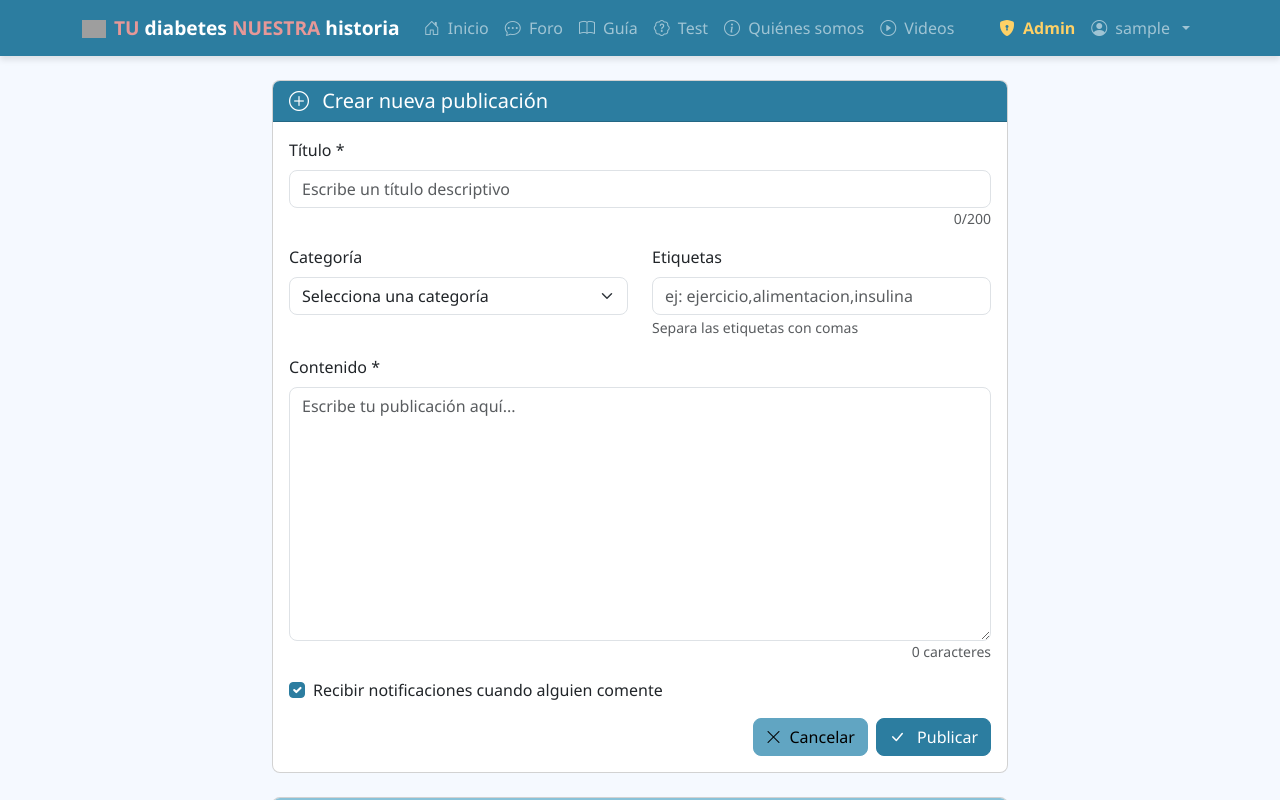
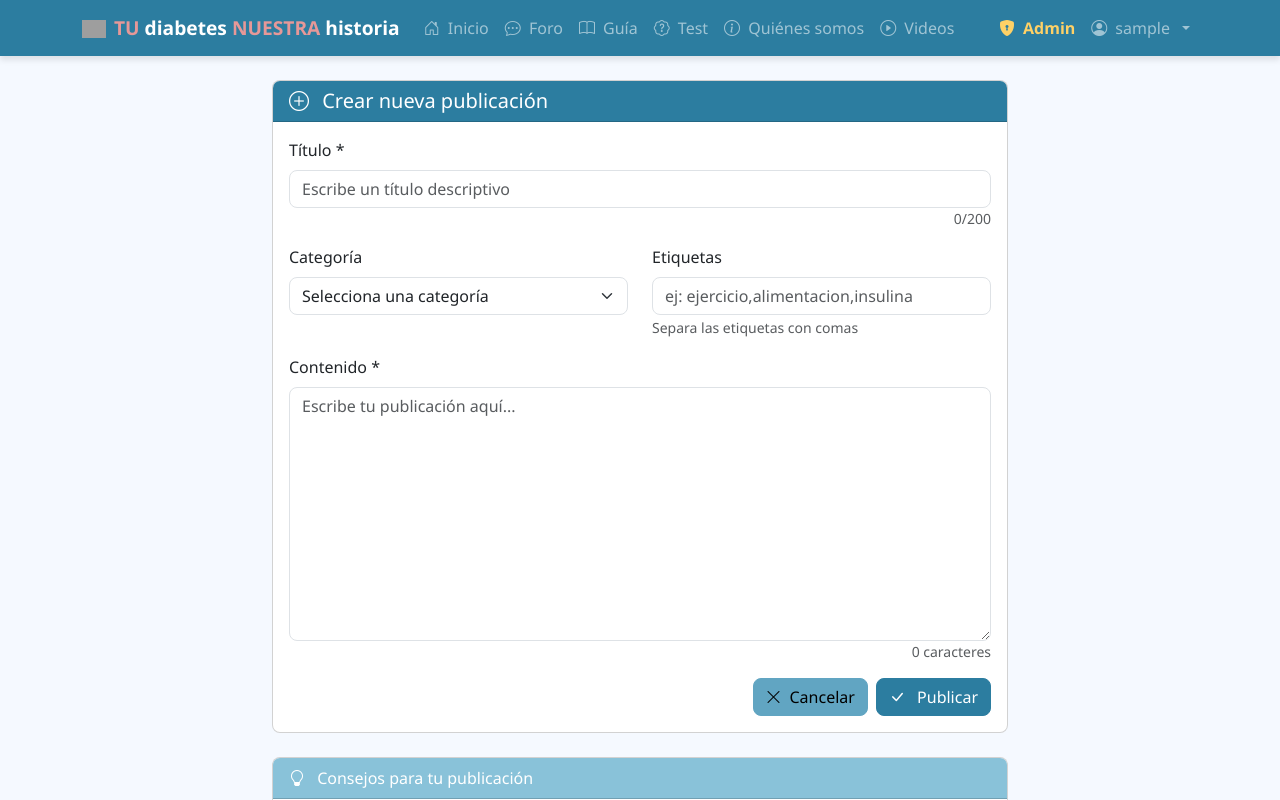
Before and after one commit to ggrauggas/PROYECTO-TDNH, a Vue app in the folder frontend/: page /create-post in a window 1280 px wide. Shown: the top 800 px of the page. Built offline with nearby package versions, Linux system fonts and the light colour scheme; no server answers; sample sign-in values are in the browser's storage; grey boxes are pictures that could not be loaded.

Commit message:
fix: notificaciones

```diff
--- a/frontend/src/views/CreatePostView.vue
+++ b/frontend/src/views/CreatePostView.vue
@@ -76,12 +76,6 @@
                 </div>
               </div>
 
-              <div class="mb-3 form-check">
-                <input type="checkbox" class="form-check-input" id="notifications" v-model="form.notifications">
-                <label class="form-check-label" for="notifications">
-                  Recibir notificaciones cuando alguien comente
-                </label>
-              </div>
 
               <div class="d-flex justify-content-end gap-2">
                 <router-link to="/forum" class="btn btn-secondary">
@@ -134,7 +128,6 @@ export default {
       content: '',
       category: '',
       tags: '',
-      notifications: true
     });
 
     const validateForm = () => {
```
